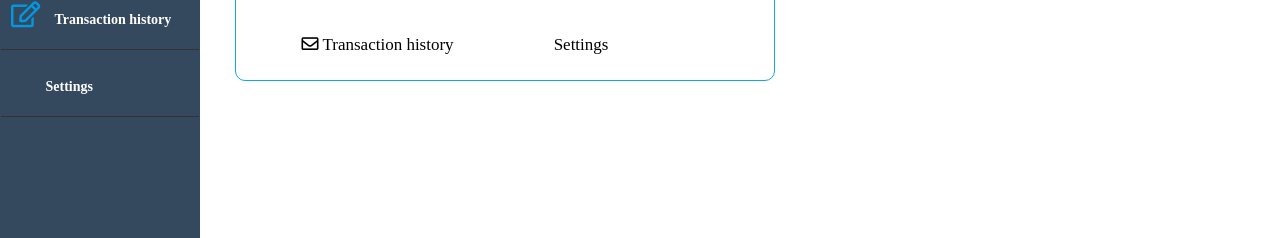
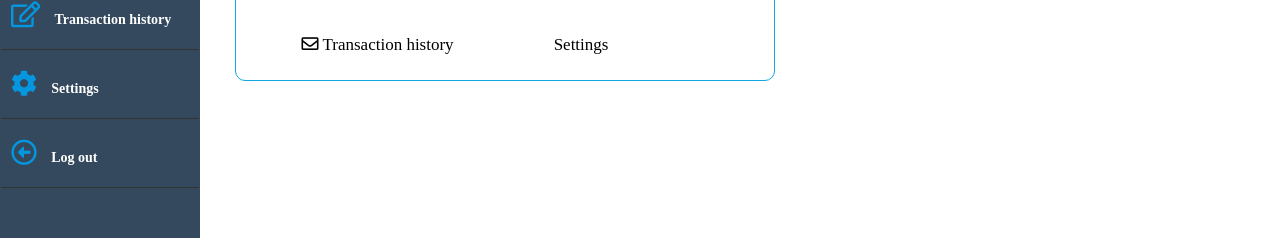
Before and after one commit to okikiola11/banka, a plain HTML site: page UI/user-dashboard.html in a window 1280 px wide. Shown: the part 233-471 px from the top of the page. Drawn offline with Linux system fonts and the light colour scheme.

Commit message:
[Feature #164724740] Added icons to the dashboard

```diff
--- a/UI/user-dashboard.html
+++ b/UI/user-dashboard.html
@@ -55,8 +55,14 @@
                 </li>
                 <li>
                     <a href="settings.html">
-                        <span><i class="fal fa-cog"></i></span>
+                        <span><i class="fas fa-cog"></i></span>
                         <span>Settings</span>
+                    </a>
+                </li>
+                <li>
+                    <a href="index.html">
+                        <span><i class="far fa-arrow-alt-circle-left"></i></span>
+                        <span>Log out</span>
                     </a>
                 </li>
             </ul>
```
